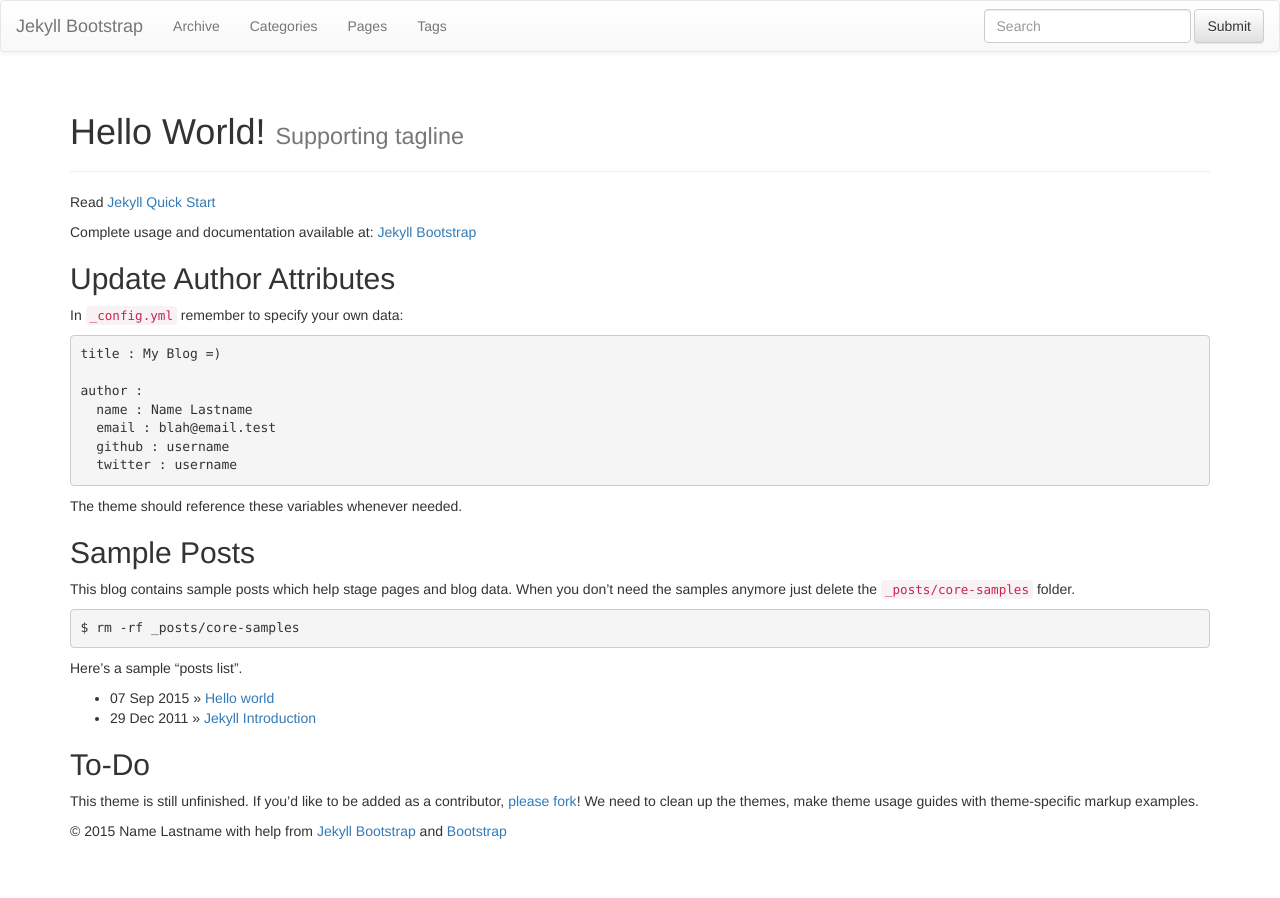
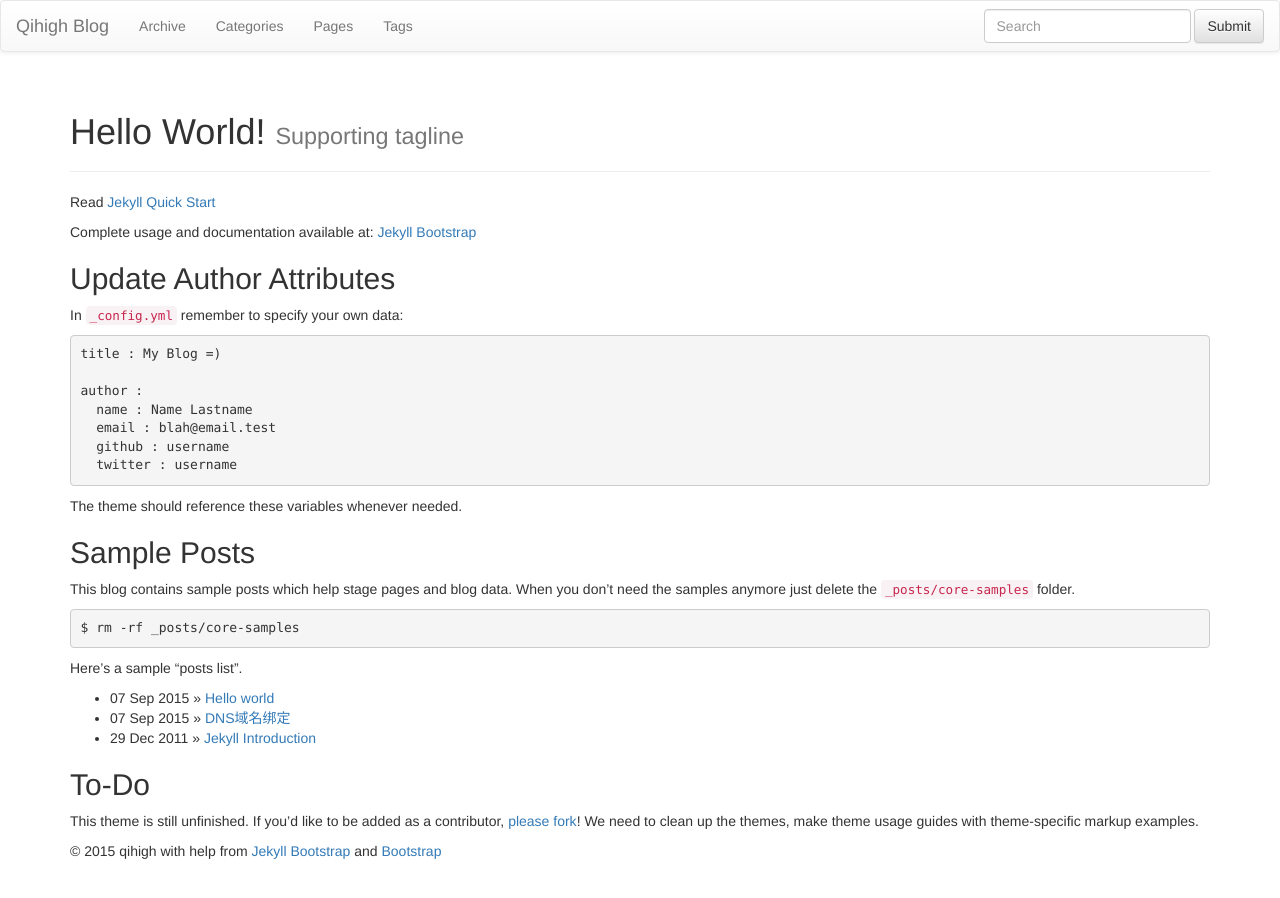
Before and after one commit to qihigh/qihigh.github.io, a Jekyll site: the page built from index.md, in a window 1280 px wide. Built offline with Jekyll 4.4.1, drawn with Linux system fonts in a browser that asks for light colours; nearby versions of some CDN libraries; library files that are not in the unit come from our copies.

Commit message:
dns描述信息

```diff
--- a/_config.yml
+++ b/_config.yml
@@ -8,13 +8,13 @@ highlighter: pygments
 # Themes are encouraged to use these universal variables
 # so be sure to set them if your theme uses them.
 #
-title : Jekyll Bootstrap
+title : Qihigh Blog
 tagline: Site Tagline
 author :
-  name : Name Lastname
-  email : blah@email.test
-  github : username
-  twitter : username
+  name : qihigh
+  email : qihigh@qq.com
+  github : qihigh
+  twitter : qihigh
   feedburner : feedname
 
 # The production_url is only used when full-domain names are needed
@@ -25,7 +25,7 @@ author :
 # Else if you are pushing to username.github.io, replace with your username.
 # Finally if you are pushing to a GitHub project page, include the project name at the end.
 #
-production_url : http://username.github.io
+production_url : http://qihigh.github.io
 
 # All Jekyll-Bootstrap specific configurations are namespaced into this hash
 #
```
Also changed, not shown: _posts/2015-09-07-dns.md (added, +56 -0 lines).
